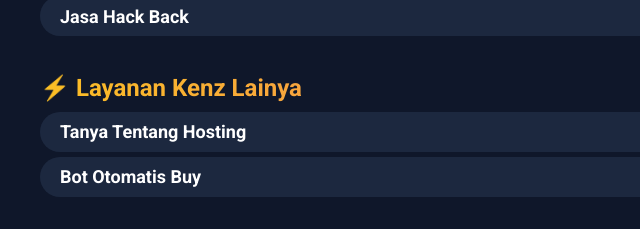
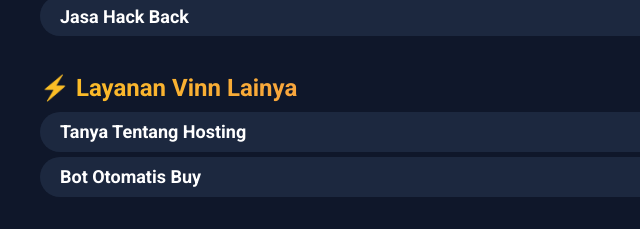
Before and after one commit to VINNSTOREE/VinnHosting, a plain HTML site: page index.html in a window 1280 px wide. Shown: the part 979-1208 px from the top of the page, 0-640 px from the left. Drawn offline with nearby package versions, Linux system fonts and the light colour scheme.

Commit message:
Update index.html

```diff
--- a/index.html
+++ b/index.html
@@ -273,7 +273,7 @@
 </main>
 
  <main class="animate__animated animate__fadeInUp">
-    <h1 class="text-2xl font-bold bg-gradient-to-r from-yellow-400 via-orange-400 to-pink-500 bg-clip-text text-transparent">⚡ Layanan Kenz Lainya</h1>
+    <h1 class="text-2xl font-bold bg-gradient-to-r from-yellow-400 via-orange-400 to-pink-500 bg-clip-text text-transparent">⚡ Layanan Vinn Lainya</h1>
      <div class="item">
        <p class="method">Tanya Tentang Hosting</p>
        <p class="title-api">Tap To Open</p>
```
